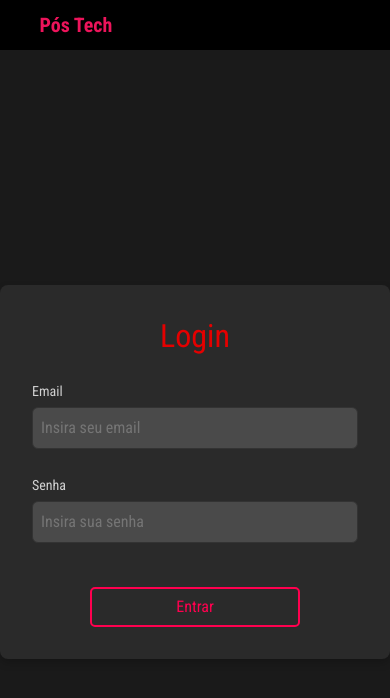
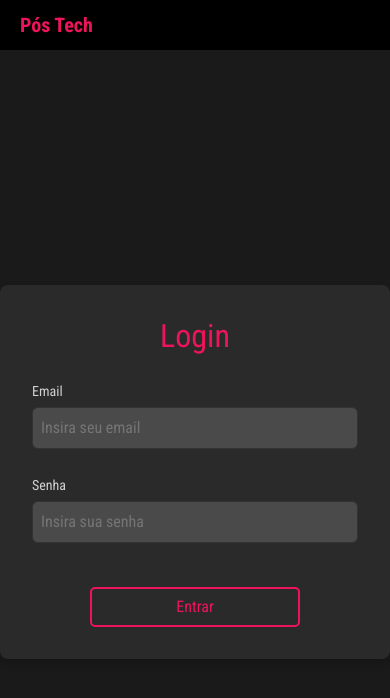
Before and after one commit to techchallengegroup28/TechChallengeFase3, a Next.js app: page /login in a window 390 px wide. Shown: the top 698 px of the page. Built offline with nearby package versions, Linux system fonts and the light colour scheme.

Commit message:
Realizado alguns ajustes no mobile

```diff
--- a/package.json
+++ b/package.json
@@ -3,7 +3,7 @@
   "version": "0.1.0",
   "private": true,
   "scripts": {
-    "dev": "next dev",
+    "dev": "next dev -p 3001",
     "build": "next build",
     "start": "next start -p 3001",
     "lint": "next lint"
--- a/src/components/header.tsx
+++ b/src/components/header.tsx
@@ -1,4 +1,5 @@
 'use client';
+
 import iconSair from "@/../../public/assets/img/icon-sair.svg";
 import Link from 'next/link';
 import Image from 'next/image';
@@ -19,9 +20,21 @@ export default function Header() {
     return (
         <div className={`bg-black d-flex align-items-center  ${styles.header}`}>
             <div className="container d-flex align-items-center justify-content-between">
-                <Link href='/' className='text-decoration-none'>
-                    <h5 className='color-primary m-0'><strong>Pós Tech</strong></h5>
-                </Link>
+                {pathname.includes('admin')
+                    ?
+                    <>
+                        <Link href='/admin' className='text-decoration-none'>
+                            <h5 className='color-primary m-0'><strong>Pós Tech</strong></h5>
+                        </Link>
+                    </>
+                    :
+                    <>
+                        <Link href='/' className='text-decoration-none'>
+                            <h5 className='color-primary m-0'><strong>Pós Tech</strong></h5>
+                        </Link>
+                    </>
+                }
+
 
                 {pathname.includes('admin') && (
                     <div className="cursor-pointer" onClick={Logout}>
--- a/src/styles/globals.css
+++ b/src/styles/globals.css
@@ -14,6 +14,7 @@ body {
   color: #ffffff;
   background-color: var(--secondary-color);
   overflow-x: hidden;
+  overflow-y: scroll;
 }
 
 section {
@@ -54,3 +55,10 @@ section {
   margin: 0 auto;
   padding: 20px;
 }
+
+
+@media (max-width: 767.98px) {
+  .container {
+    width: 100%;
+  }
+}
--- a/src/styles/modules/login.module.css
+++ b/src/styles/modules/login.module.css
@@ -18,7 +18,7 @@
   .title {
     font-size: 2rem;
     text-align: center;
-    color: #e50000;
+    color: #ED145B;
     margin-bottom: 1.5rem;
   }
 
@@ -60,16 +60,16 @@
     height: 40px;
     text-align: center;
     margin-top: 20px;
-    border: 2px solid #ff004f;
+    border: 2px solid #ED145B;
     border-radius: 5px;
     background-color: transparent;
-    color: #ff004f;
+    color: #ED145B;
     cursor: pointer;
     font-size: 16px;
   }
 
   .button:hover {
-    background-color: #ff004f;
+    background-color: #ED145B;
     color: white;
   }
 
--- a/src/styles/modules/postDetails.module.css
+++ b/src/styles/modules/postDetails.module.css
@@ -6,7 +6,7 @@
   }
 */
   .postDetailstitle {
-    color: #ff004f;
+    color: #ED145B;
     font-size: 36px;
   }
 
--- a/src/styles/modules/postForm.module.css
+++ b/src/styles/modules/postForm.module.css
@@ -1,5 +1,5 @@
   .title {
-    color: #ff004f;
+    color: #ED145B;
     text-align: left;
     margin-bottom: 20px;
   }
@@ -32,21 +32,21 @@
     width: 210px;
     height: 40px;
     margin-top: 20px;
-    border: 2px solid #ff004f;
+    border: 2px solid #ED145B;
     border-radius: 5px;
     background-color: transparent;
-    color: #ff004f;
+    color: #ED145B;
     cursor: pointer;
     font-size: 16px;
   }
 
   .button:hover {
-    background-color: #ff004f;
+    background-color: #ED145B;
     color: white;
   }
 
   .errormessage {
-    color: #ff004f;
+    color: #ED145B;
     margin-top: 2px;
     margin-bottom: 10px;
     font-size: 14px;
```
Also changed, not shown: src/components/ListPostAdm.tsx (+6 -6 lines), src/components/postDetails.tsx (+4 -11 lines), src/styles/modules/barUser.module.css (+9 -0 lines), src/styles/modules/listPostAdm.module.css (+12 -0 lines), src/styles/modules/pageDashAdmin.module.css (+8 -2 lines).
